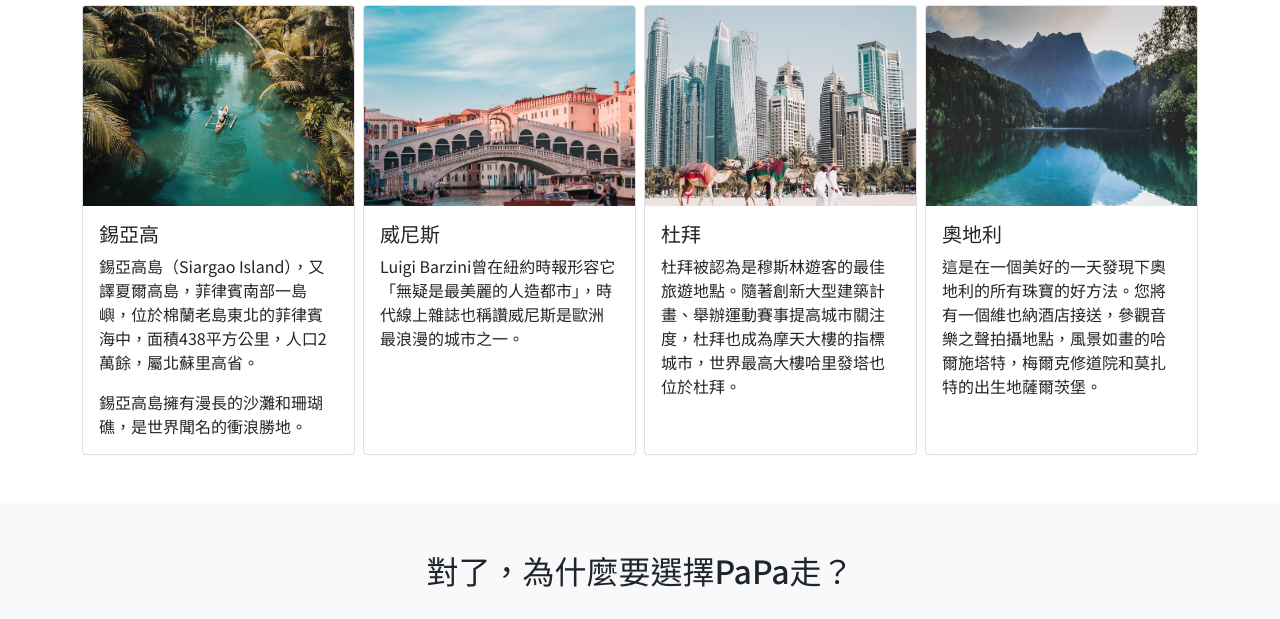
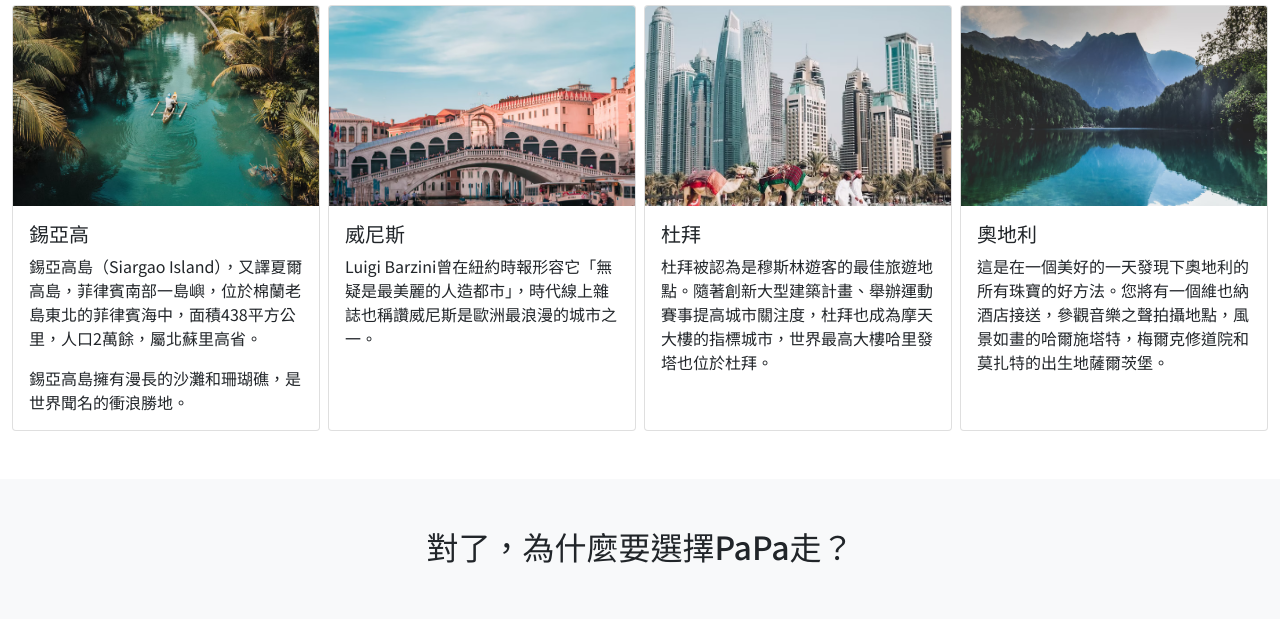
Before and after one commit to Penglingxuan/excape-room-bootstrap-main, a website: page index.html in a window 1280 px wide. Shown: the part 732-1351 px from the top of the page. Drawn offline with nearby package versions, Linux system fonts and the light colour scheme; a script that the page names is missing.

Commit message:
edit index

```diff
--- a/index.html
+++ b/index.html
@@ -46,7 +46,7 @@
           </div>
         </from>
       </section>
-      <section class="mt-5 container">
+      <section class="mt-5 container-fluid">
         <h2 class="title text-center">推薦景點</h2>
         <div class="row row-cols-1 row-cols-md-4 g-2">
           <div class="col">
```
